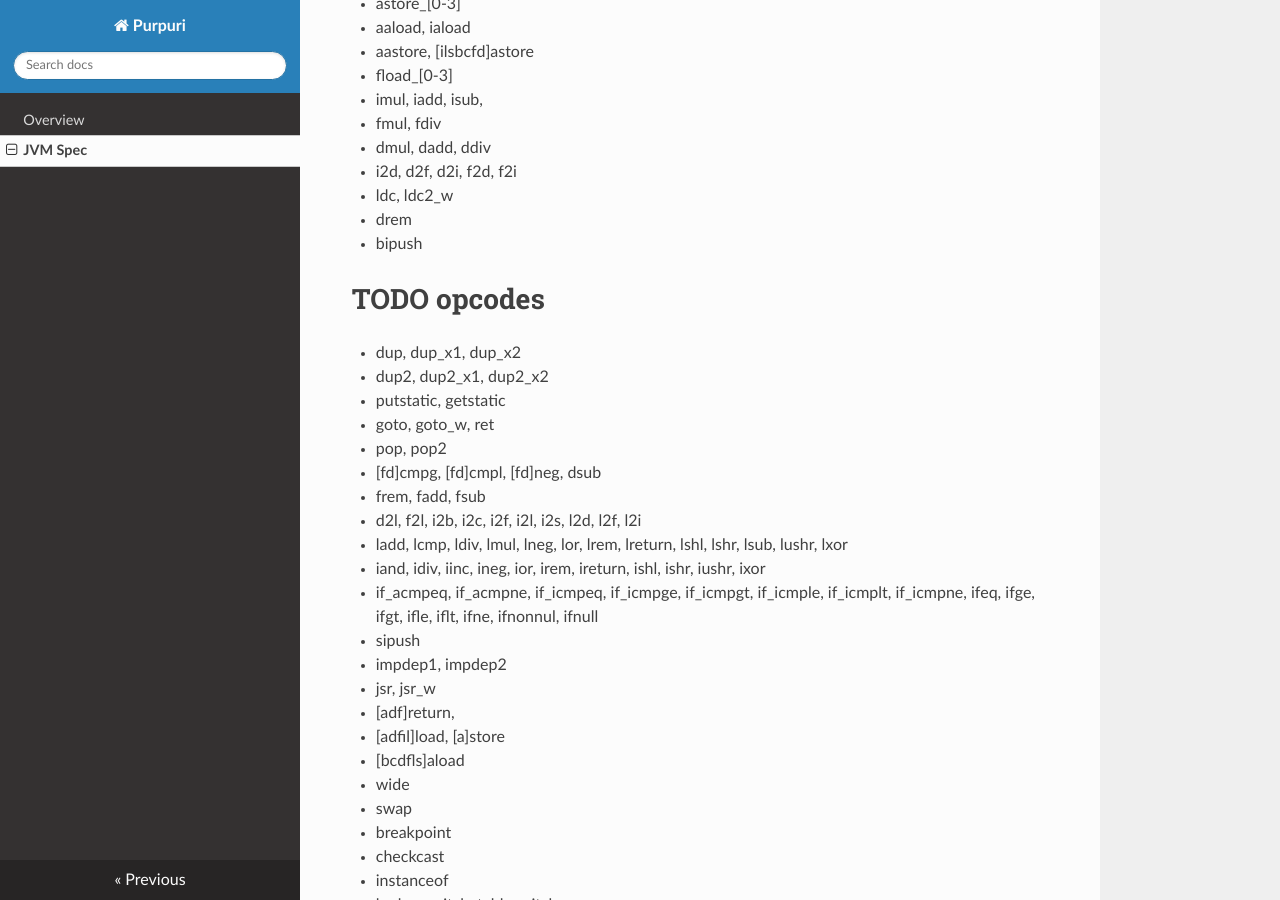
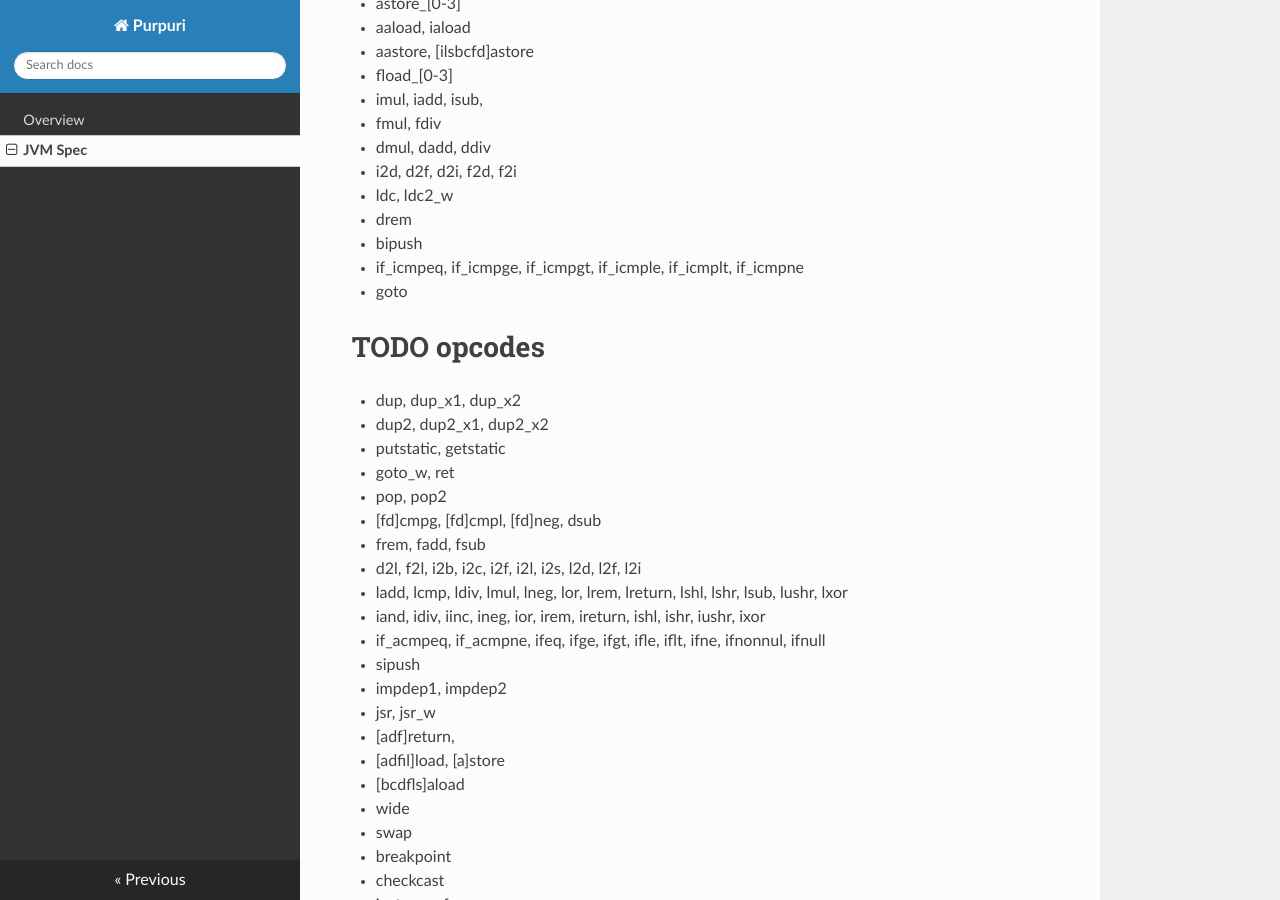
Before and after one commit to TheCurle/Purpuri, an MkDocs documentation site: the page built from docs/docs/spec.md, in a window 1280 px wide and 900 px high, scrolled down 1215 px. Built offline with MkDocs 1.6.1, drawn with Linux system fonts in a browser that asks for light colours; nearby versions of some CDN libraries.

```diff
--- a/docs/docs/spec.md
+++ b/docs/docs/spec.md
@@ -54,20 +54,22 @@ This means it does not support any features higher than Java 7:
 * ldc, ldc2_w
 * drem
 * bipush
+* if_icmpeq, if_icmpge, if_icmpgt, if_icmple, if_icmplt, if_icmpne
+* goto
 
 # TODO opcodes
 
 * dup, dup_x1, dup_x2
 * dup2, dup2_x1, dup2_x2
 * putstatic, getstatic
-* goto, goto_w, ret
+* goto_w, ret
 * pop, pop2
 * [fd]cmpg, [fd]cmpl, [fd]neg, dsub
 * frem, fadd, fsub
 * d2l, f2l, i2b, i2c, i2f, i2l, i2s, l2d, l2f, l2i
 * ladd, lcmp, ldiv, lmul, lneg, lor, lrem, lreturn, lshl, lshr, lsub, lushr, lxor
 * iand, idiv, iinc, ineg, ior, irem, ireturn, ishl, ishr, iushr, ixor
-* if_acmpeq, if_acmpne, if_icmpeq, if_icmpge, if_icmpgt, if_icmple, if_icmplt, if_icmpne, ifeq, ifge, ifgt, ifle, iflt, ifne, ifnonnul, ifnull
+* if_acmpeq, if_acmpne, ifeq, ifge, ifgt, ifle, iflt, ifne, ifnonnul, ifnull
 * sipush
 * impdep1, impdep2
 * jsr, jsr_w
```
